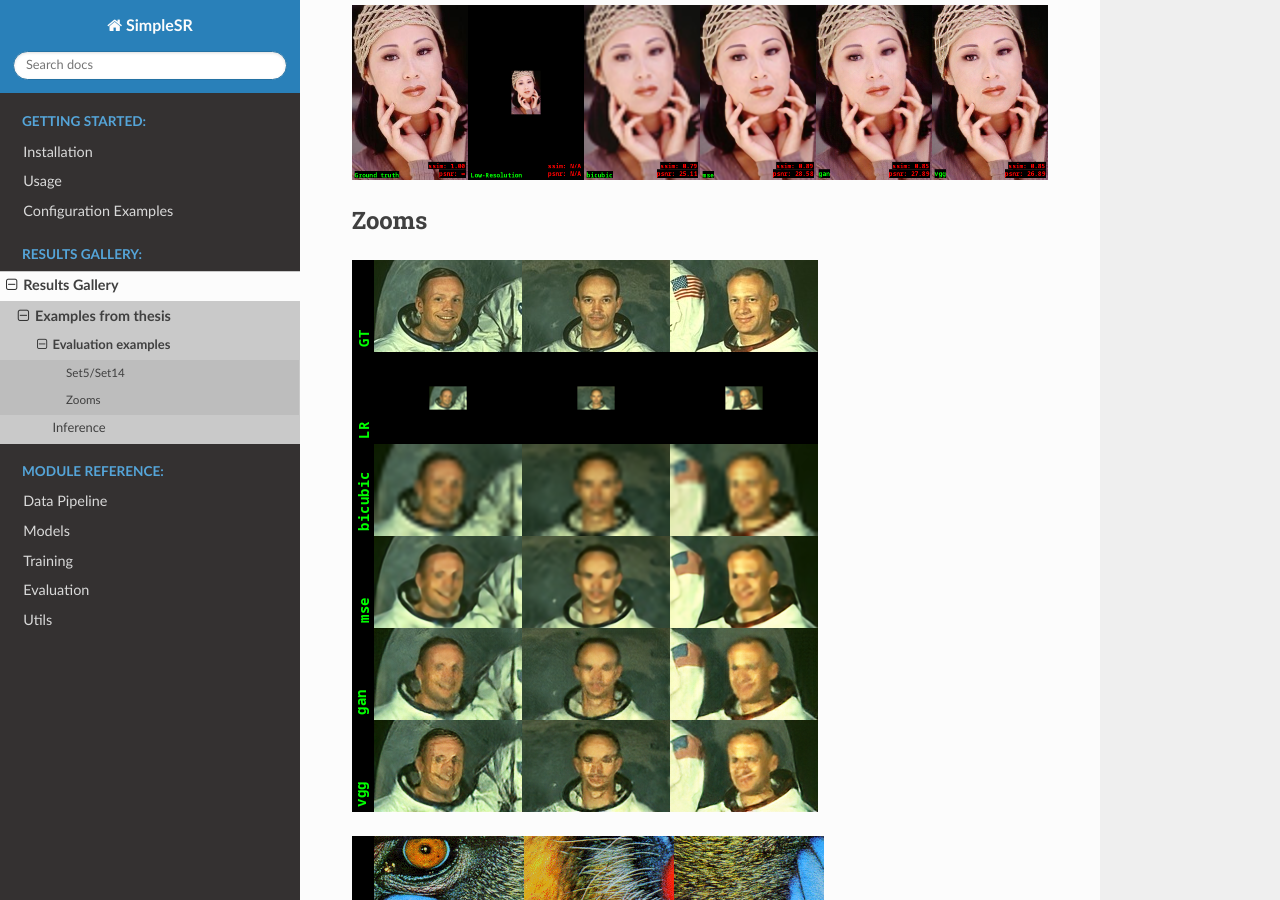
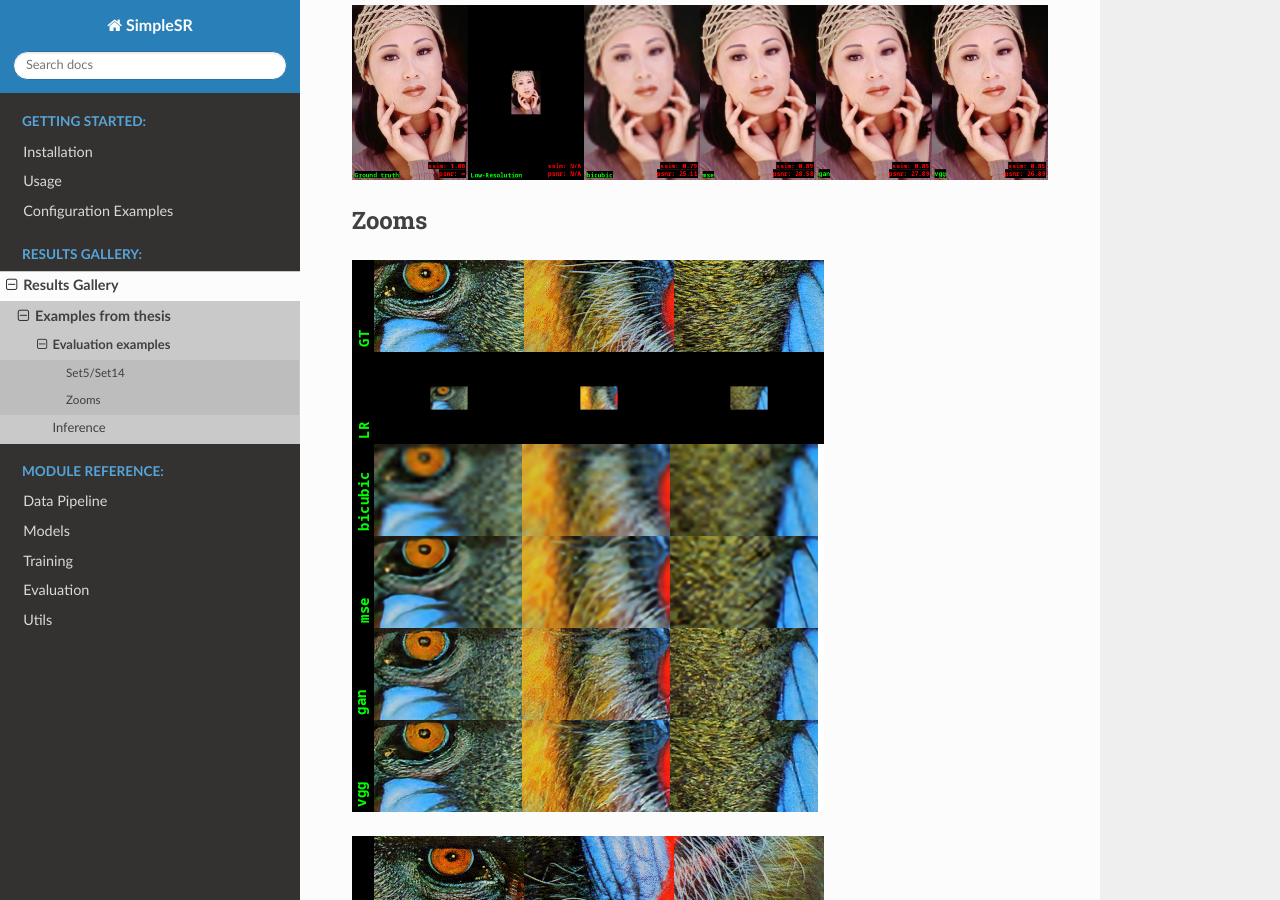
Before and after one commit to bw0248/SimpleSR, a Sphinx documentation site: the page built from docs/src/results/thesis_eval.rst, in a window 1280 px wide and 900 px high, scrolled down 4697 px. Built offline with Sphinx 7.4.7 and the Read the Docs theme 2.0.0, drawn with Linux system fonts in a browser that asks for light colours.

Commit message:
update docs

```diff
--- a/docs/src/results/thesis_eval.rst
+++ b/docs/src/results/thesis_eval.rst
@@ -64,11 +64,6 @@
 Zooms
 ------
 
-
-.. image:: ../../_static/gallery/thesis/zooms/0.png
-    :target: ../../_static/gallery/thesis/zooms/0.png
-
-
 .. image:: ../../_static/gallery/thesis/zooms/1.png
     :target: ../../_static/gallery/thesis/zooms/1.png
 
@@ -95,3 +90,6 @@
 
 .. image:: ../../_static/gallery/thesis/zooms/10.png
     :target: ../../_static/gallery/thesis/zooms/10.png
+
+.. image:: ../../_static/gallery/thesis/zooms/0.png
+    :target: ../../_static/gallery/thesis/zooms/0.png
```
